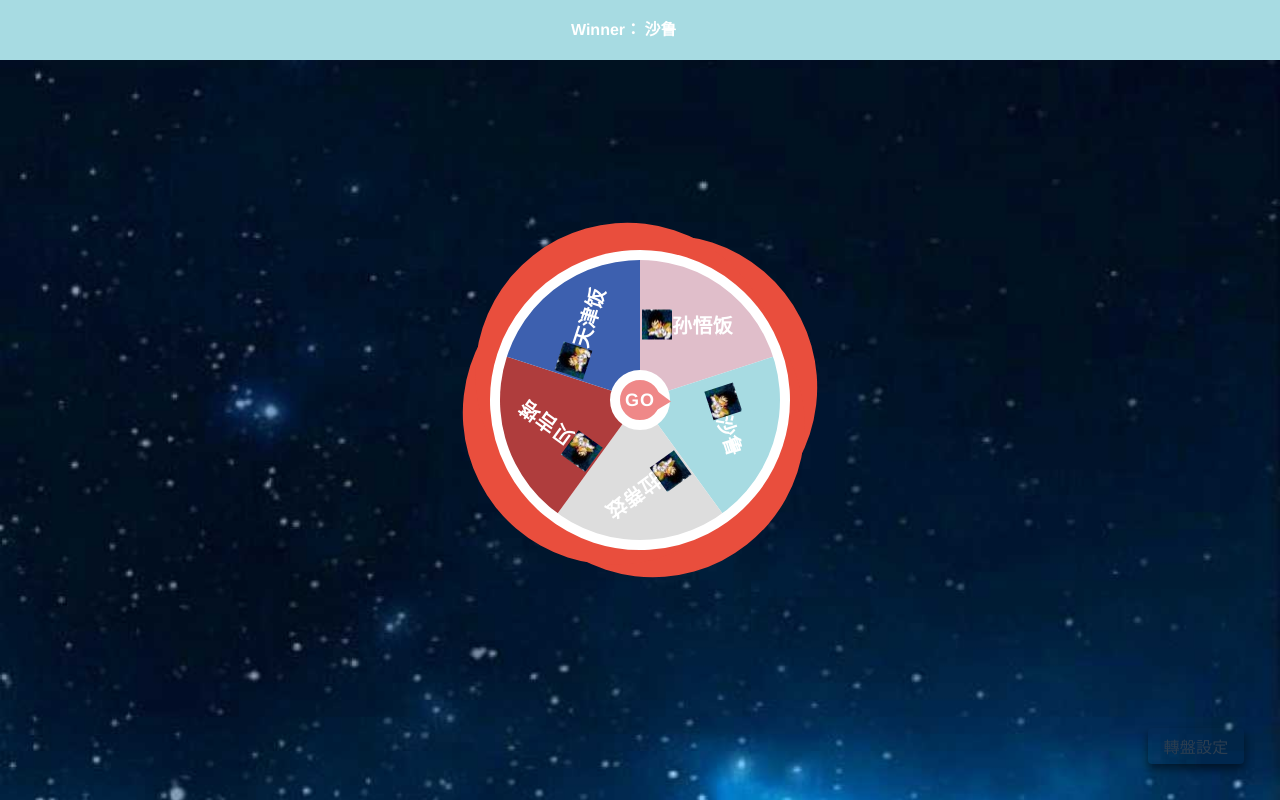
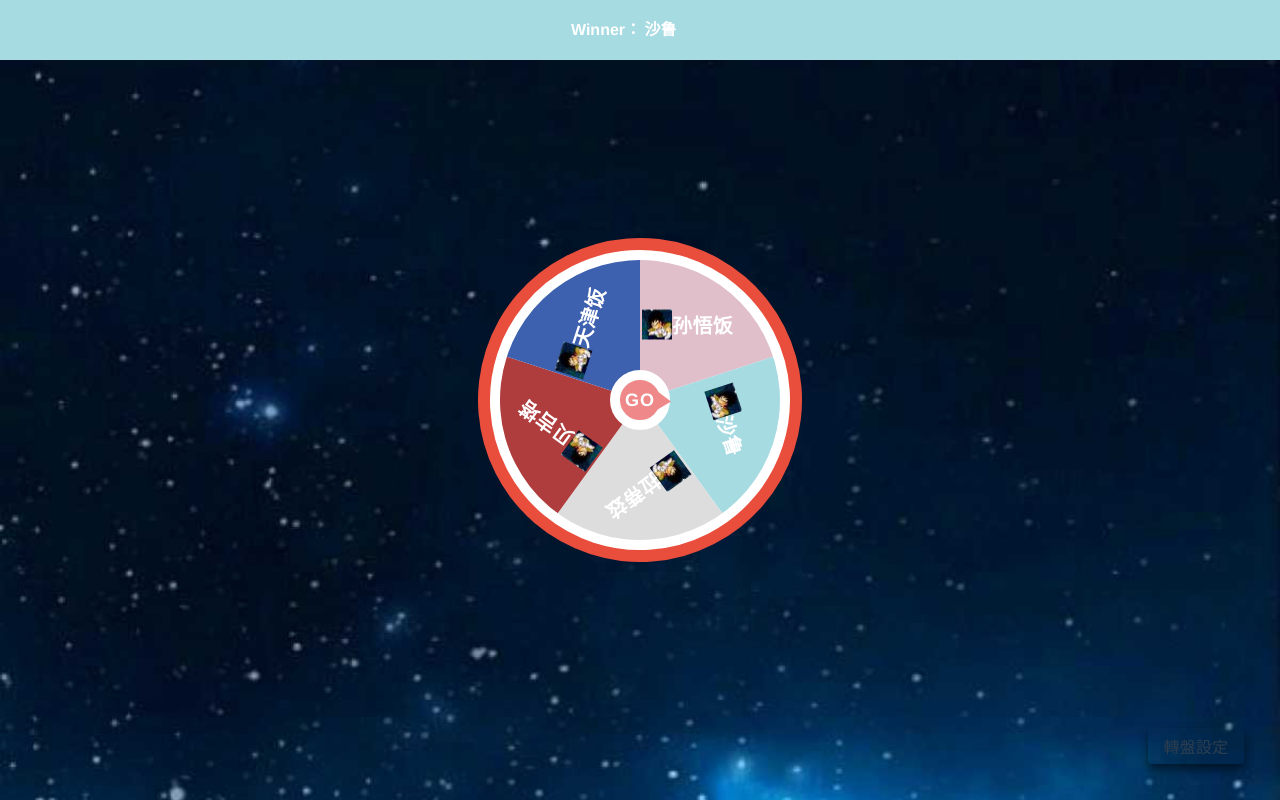
Before and after one commit to game-for-fun/vue-frontend, a Vue app: page / in a window 1280 px wide. Built offline with nearby package versions, Linux system fonts and the light colour scheme.

Commit message:
style-change

```diff
--- a/src/components/turnTable.vue
+++ b/src/components/turnTable.vue
@@ -356,7 +356,6 @@ $color_shadow: rgba(0, 0, 0, 0.5);
     }
   }
   > .container {
-    // animation: border .4s ease 1 forwards;
     @include size(300px);
     background-color: $color_white;
     border-radius: 50%;
@@ -365,12 +364,7 @@ $color_shadow: rgba(0, 0, 0, 0.5);
     transition: 2s;
     box-sizing: border-box;
     overflow: hidden;
-    box-shadow: 2 * $box-shadow-width 2 * $negative-box-shadow-width 0 2px
-        $color,
-      2 * $negative-box-shadow-width 2 * $negative-box-shadow-width 0 2px $color,
-      2 * $negative-box-shadow-width 2 * $box-shadow-width 0 2px $color,
-      2 * $box-shadow-width 2 * $box-shadow-width 0 2px $color,
-      0 0 0 2px #e94e3d;
+    box-shadow: 0 0 0 12px #e94e3d;
     > .item {
       @include size(100%, 50%);
       display: flex;
@@ -417,29 +411,5 @@ $color_shadow: rgba(0, 0, 0, 0.5);
       }
     }
   }
-  @keyframes border {
-    0% {
-      box-shadow: $box-shadow-width $negative-box-shadow-width 0 2px $color,
-        $negative-box-shadow-width $negative-box-shadow-width 0 2px $color,
-        $negative-box-shadow-width $box-shadow-width 0 2px $color,
-        $box-shadow-width $box-shadow-width 0 2px $color, 0 0 0 2px #e94e3d;
-    }
-    25% {
-      box-shadow: 0 -125px 0 2px $color, -60px -60px 0 2px $color,
-        -60px 60px 0 2px $color, 60px 60px 0 2px $color, 0 0 0 2px #fff;
-    }
-    50% {
-      box-shadow: 0 -125px 0 2px $color, -125px 0px 0 2px $color,
-        -60px 60px 0 2px $color, 60px 60px 0 2px $color, 0 0 0 2px #fff;
-    }
-    75% {
-      box-shadow: 0 -125px 0 2px $color, -125px 0px 0 2px $color,
-        0px 125px 0 2px $color, 60px 60px 0 2px $color, 0 0 0 2px #fff;
-    }
-    100% {
-      box-shadow: 0 -125px 0 2px $color, -125px 0px 0 2px $color,
-        0px 125px 0 2px $color, 120px 40px 0 2px $color, 0 0 0 2px #fff;
-    }
-  }
 }
 </style>
```
